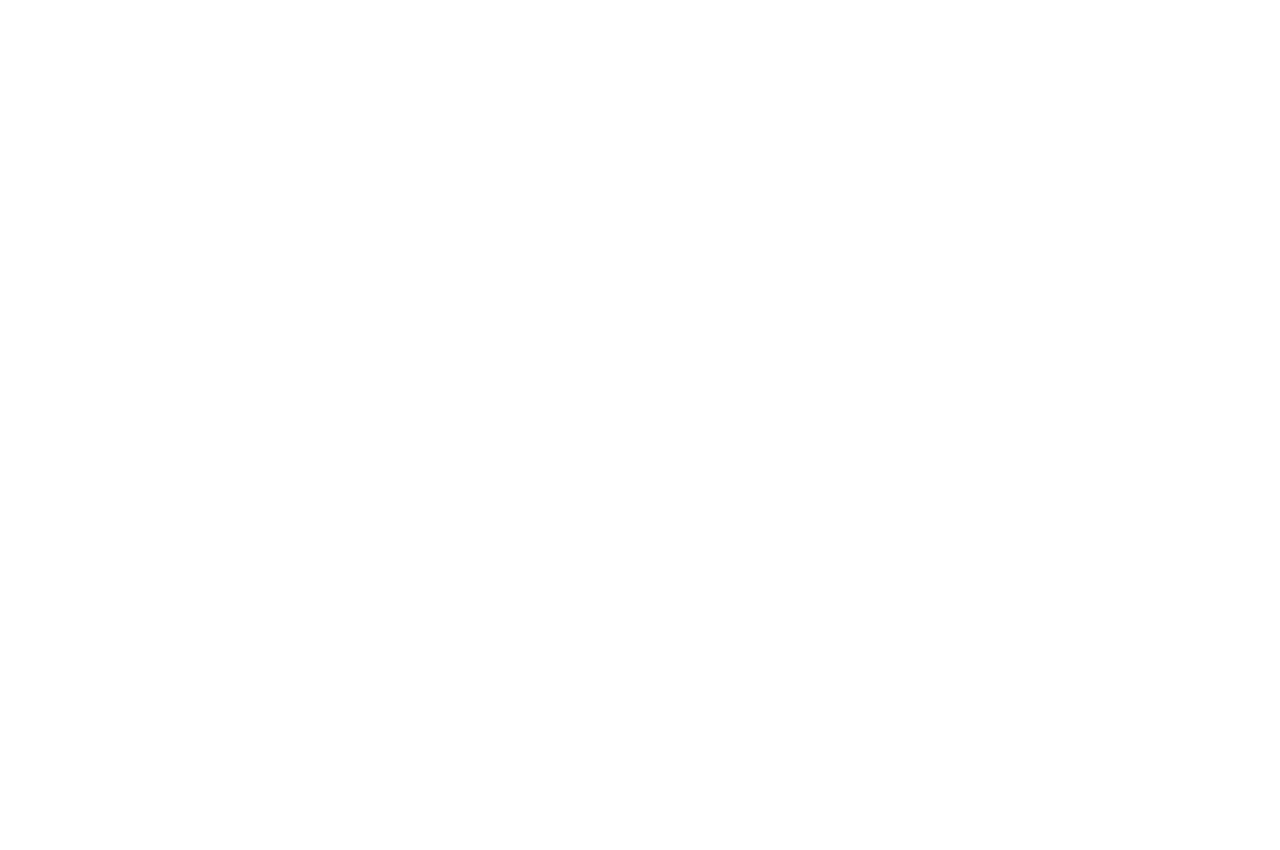
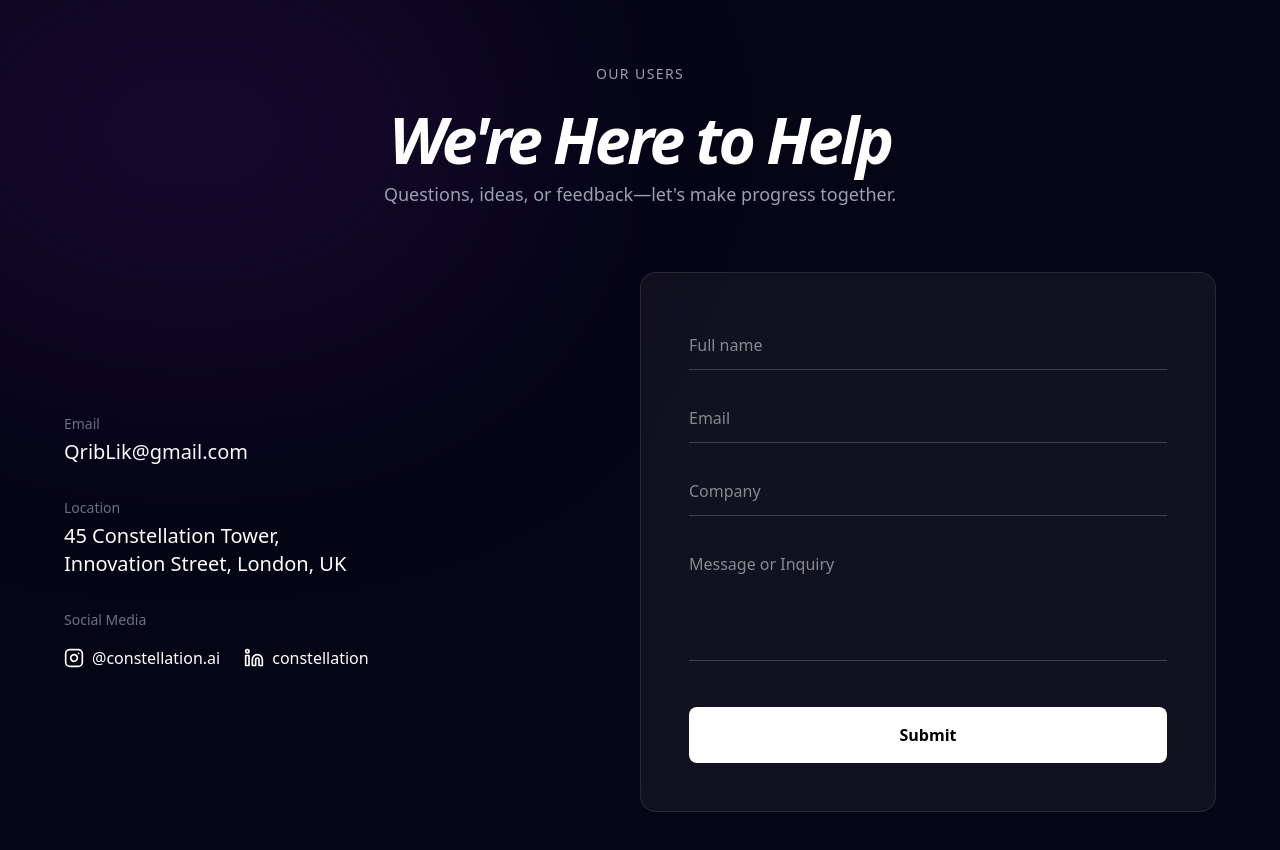
Before and after one commit to Anwaroxxx/QribLik, a React (Vite) app: page /support in a window 1280 px wide. Shown: the top 850 px of the page. Before the commit the page ends 800 px from the top, so only its background shows below. Built offline with nearby package versions, Linux system fonts and the light colour scheme.

Commit message:
add_support_page

```diff
--- a/package.json
+++ b/package.json
@@ -13,6 +13,7 @@
     "@tailwindcss/vite": "^4.1.18",
     "axios": "^1.13.5",
     "framer-motion": "^12.34.1",
+    "lucide-react": "^0.574.0",
     "react": "^19.2.0",
     "react-dom": "^19.2.0",
     "react-icons": "^5.5.0",
--- a/src/App.jsx
+++ b/src/App.jsx
@@ -11,7 +11,7 @@
       <Routes>
         <Route path="/" element={<Home />} />
         <Route path="/about" element={<About/>} />
-        <Route path="/Support" element={<Support />}/>
+        <Route path="/support" element={<Support />}/>
       </Routes>
     </>
   )
--- a/src/index.css
+++ b/src/index.css
@@ -1,5 +1,4 @@
 @import 'tailwindcss';
-
 :root {
     --color-violet: #8B3FDE;
     --color-magenta: #C837AB;
--- a/src/pages/About.jsx
+++ b/src/pages/About.jsx
@@ -4,6 +4,9 @@
     return (
         <div>
 
+
+
+
         </div>
     );
 };
--- a/src/pages/Support.jsx
+++ b/src/pages/Support.jsx
@@ -1,9 +1,98 @@
 import React from 'react';
+import { Instagram, Linkedin } from 'lucide-react'; // Khassk t-installi lucide-react
 
-function Support(props) {
+function Support() {
     return (
-        <div>
+        <div className="min-h-screen bg-[#050515] text-white font-sans p-8 md:p-16 relative overflow-hidden">
+            {/* Background Gradient Effect */}
+            <div className="absolute top-[-10%] left-[-10%] w-[50%] h-[50%] bg-purple-900/20 blur-[120px] rounded-full"></div>
 
+            {/* Header Section */}
+            <div className="text-center mb-16 relative z-10">
+                <div className="flex justify-center items-center gap-2 mb-4">
+                    {/* <div className="w-3 h-3 bg-yellow-400 rotate-45"></div> */}
+                    <span className="text-gray-400 text-sm tracking-widest uppercase">Our Users</span>
+                </div>
+                <h1 className="text-5xl md:text-[64px] font-bold tracking-tighter leading-tight text-white italic">
+                    We're Here to Help
+                </h1>
+                <p className="text-gray-400 text-lg">
+                    Questions, ideas, or feedback—let's make progress together.
+                </p>
+            </div>
+
+            <div className="max-w-6xl mx-auto grid md:grid-cols-2  items-center">
+
+                {/* Left Side: Contact Info & Abstract Image */}
+                <div className="space-y-12 order-2 md:order-1">
+                    <div className="space-y-8">
+                        <div>
+                            <p className="text-gray-500 text-sm mb-1">Email</p>
+                            <p className="text-xl hover:text-purple-400 transition-colors cursor-pointer">QribLik@gmail.com</p>
+                        </div>
+                        <div>
+                            <p className="text-gray-500 text-sm mb-1">Location</p>
+                            <p className="text-xl">45 Constellation Tower,<br />Innovation Street, London, UK</p>
+                        </div>
+                        <div>
+                            <p className="text-gray-500 text-sm mb-4">Social Media</p>
+                            <div className="flex gap-6">
+                                <a href="#" className="flex items-center gap-2 hover:text-purple-400 transition-colors">
+                                    <Instagram size={20} /> @constellation.ai
+                                </a>
+                                <a href="#" className="flex items-center gap-2 hover:text-purple-400 transition-colors">
+                                    <Linkedin size={20} /> constellation
+                                </a>
+                            </div>
+                        </div>
+                    </div>
+
+                    {/* Abstract 3D Image Placeholder */}
+                    {/* <div className="relative flex justify-center">
+                        <div className="w-80 h-80 bg-gradient-to-br from-purple-600 to-blue-900 rounded-full mix-blend-screen filter blur-xl opacity-30 absolute animate-pulse"></div>
+
+                    </div> */}
+                </div>
+
+                {/* Right Side: Contact Form (Glassmorphism) */}
+                <div className="bg-white/5 border border-white/10 backdrop-blur-md rounded-2xl p-8 md:p-12 order-1 md:order-2">
+
+                    <form className="space-y-6">
+                        <div className="relative">
+                            <input
+                                type="text"
+                                placeholder="Full name"
+                                className="w-full bg-transparent border-b border-gray-700 py-3 focus:border-purple-500 outline-none transition-colors"
+                            />
+                        </div>
+                        <div className="relative">
+                            <input
+                                type="email"
+                                placeholder="Email"
+                                className="w-full bg-transparent border-b border-gray-700 py-3 focus:border-purple-500 outline-none transition-colors"
+                            />
+                        </div>
+                        <div className="relative">
+                            <input
+                                type="text"
+                                placeholder="Company"
+                                className="w-full bg-transparent border-b border-gray-700 py-3 focus:border-purple-500 outline-none transition-colors"
+                            />
+                        </div>
+                        <div className="relative">
+                            <textarea
+                                placeholder="Message or Inquiry"
+                                rows="4"
+                                className="w-full bg-transparent border-b border-gray-700 py-3 focus:border-purple-500 outline-none transition-colors resize-none"
+                            ></textarea>
+                        </div>
+                        <button className="w-full bg-white text-black font-bold py-4 rounded-lg hover:bg-gray-200 transition-all mt-4">
+                            Submit
+                        </button>
+                    </form>
+                </div>
+
+            </div>
         </div>
     );
 }
```
Also changed, not shown: 1 other file (tests, documents, lock files or other folders).
